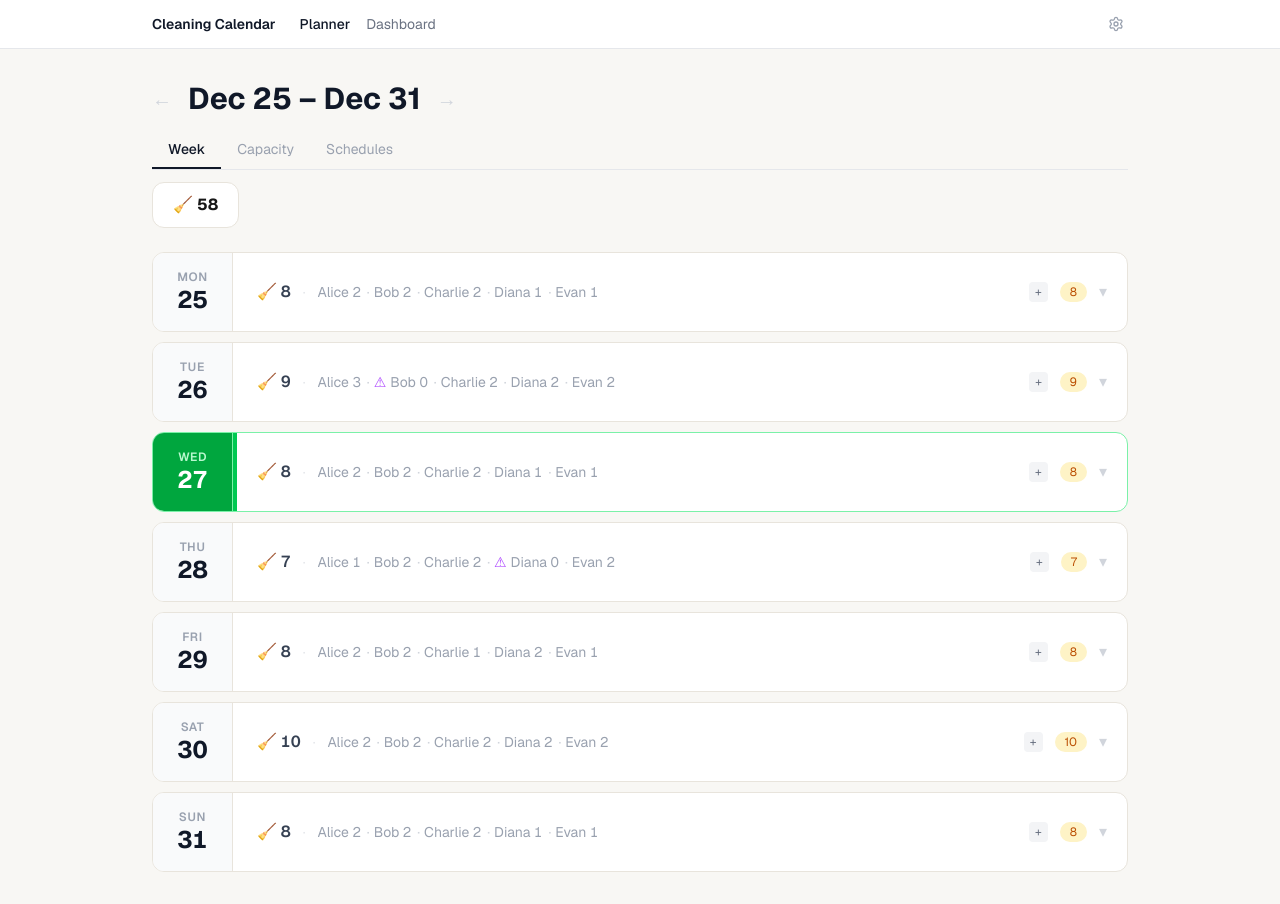
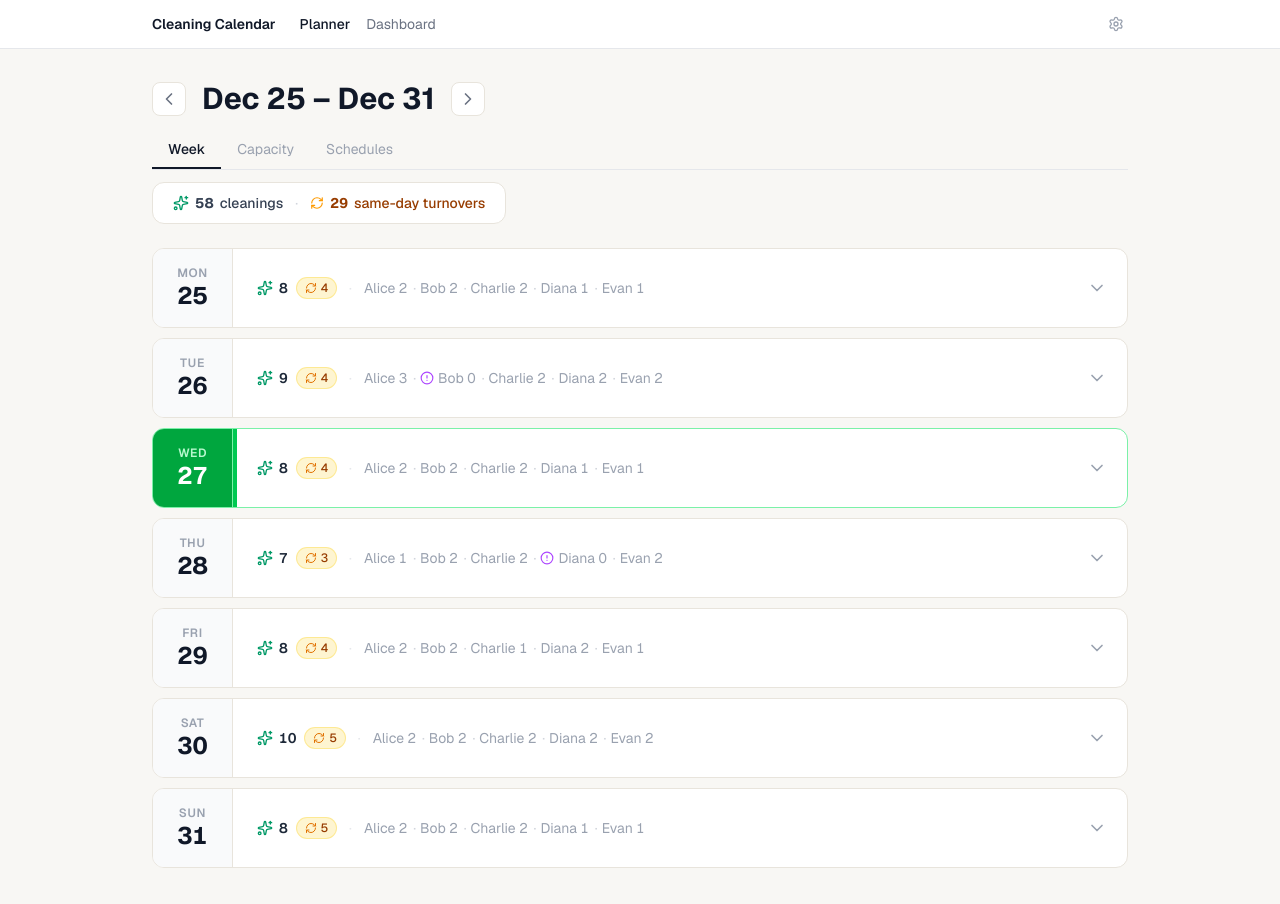
Before and after one commit to jericklamchan/cleaning-calendar, a Next.js app: page /planner/2000-12-25 in a window 1280 px wide. Built offline with nearby package versions, Linux system fonts and the light colour scheme.

Commit message:
refactor: update day row and header stats with consistent lucide icons and streamlined same-day badges

```diff
--- a/components/DayRow.tsx
+++ b/components/DayRow.tsx
@@ -1,6 +1,15 @@
+// components/DayRow.tsx
 "use client";
 
 import { DaySchedule, Cleaner } from "@/types/planner";
+import {
+  ChevronDown,
+  Sparkles,
+  RefreshCw,
+  AlertCircle,
+  Moon,
+  Home,
+} from "lucide-react";
 
 interface DayRowProps {
   day: DaySchedule;
@@ -17,18 +26,21 @@ export default function DayRow({
   isExpanded,
   onToggle,
 }: DayRowProps) {
-  // Total cleanings for the day
-  const totalCleanings = day.cleanings.filter(c => !c.dayOff).length;
+  const activeCleanings = day.cleanings.filter((c) => !c.dayOff);
+  const totalCleanings = activeCleanings.length;
+  const sameDayTurnoversCount = activeCleanings.filter(
+    (c) => c.checkOut && c.checkIn
+  ).length;
 
   return (
     <div
-      className={`bg-white rounded-xl border overflow-hidden ${
+      className={`bg-white rounded-xl border overflow-hidden transition-all ${
         isHighlighted ? "border-green-300" : "border-[#e8e4dc]"
       }`}
     >
       {/* Day Header Row */}
       <div
-        className="flex cursor-pointer hover:bg-gray-50 transition-colors duration-100"
+        className="flex cursor-pointer hover:bg-gray-50 transition-colors duration-100 items-center"
         onClick={onToggle}
       >
         {/* Date Block */}
@@ -55,33 +67,58 @@ export default function DayRow({
           </span>
         </div>
 
-        <div className={`w-1 shrink-0 ${isHighlighted ? "bg-green-500" : ""}`} />
+        <div
+          className={`w-1 shrink-0 self-stretch ${
+            isHighlighted ? "bg-green-500" : ""
+          }`}
+        />
 
         {/* Day Summary Content */}
         <div className="flex-1 min-w-0 px-5 py-4 flex items-center gap-3">
-          <div className="flex items-center gap-4 shrink-0 text-base font-medium tabular-nums">
-            <span className="text-gray-700 font-semibold">🧹 {totalCleanings}</span>
+          {/* Cleaning Stats & Same-Day Count (Icon + Number only) */}
+          <div className="flex items-center gap-2 shrink-0 text-sm font-medium tabular-nums">
+            <span className="text-gray-800 font-semibold flex items-center gap-1.5">
+              <Sparkles className="w-4 h-4 text-emerald-600" />
+              {totalCleanings}
+            </span>
+
+            {sameDayTurnoversCount > 0 && (
+              <span
+                className="text-amber-800 bg-amber-100/80 border border-amber-200/80 px-2 py-0.5 rounded-full text-xs font-medium flex items-center gap-1"
+                title={`${sameDayTurnoversCount} same-day turnover(s)`}
+              >
+                <RefreshCw className="w-3 h-3 text-amber-600" />
+                {sameDayTurnoversCount}
+              </span>
+            )}
           </div>
+
           <span className="text-gray-200 text-sm shrink-0">·</span>
 
+          {/* Cleaners Summary */}
           <div className="flex items-center gap-1.5 text-sm text-gray-400 tabular-nums min-w-0 overflow-hidden">
             {cleaners.map((cleaner, cIdx) => {
-              const cleanerCleanings = day.cleanings.filter(
-                (c) => c.cleaner.id === cleaner.id && !c.dayOff
+              const cleanerCleanings = activeCleanings.filter(
+                (c) => c.cleaner.id === cleaner.id
               ).length;
               const hasOff = day.cleanings.some(
                 (c) => c.cleaner.id === cleaner.id && c.dayOff
               );
 
               return (
-                <span key={cleaner.id} className="flex items-center gap-1 shrink-0">
+                <span
+                  key={cleaner.id}
+                  className="flex items-center gap-1 shrink-0"
+                >
                   {cIdx > 0 && <span className="text-gray-300">·</span>}
                   {hasOff && (
-                    <span className="text-purple-500" title={`${cleaner.name} · tentative day off`}>
-                      ⚠
+                    <span title={`${cleaner.name} · tentative day off`}>
+                      <AlertCircle className="w-3.5 h-3.5 text-purple-500" />
                     </span>
                   )}
-                  <span>{cleaner.name} {cleanerCleanings}</span>
+                  <span>
+                    {cleaner.name} {cleanerCleanings}
+                  </span>
                 </span>
               );
             })}
@@ -89,43 +126,36 @@ export default function DayRow({
 
           <div className="flex-1" />
 
-          <button
-            title="Add manual cleaning"
-            className="text-xs px-1.5 py-0.5 rounded bg-gray-100 text-gray-500 hover:bg-gray-200 shrink-0"
-            onClick={(e) => {
-              e.stopPropagation();
-            }}
-          >
-            +
-          </button>
-
-          {totalCleanings > 0 && (
-            <span className="text-xs font-normal px-2.5 py-0.5 rounded-full shrink-0 bg-amber-100 text-amber-700">
-              {totalCleanings}
-            </span>
-          )}
-          <span className="text-base text-gray-300 hover:text-gray-500 shrink-0">▾</span>
+          <ChevronDown
+            className={`w-5 h-5 text-gray-400 transition-transform duration-200 shrink-0 ${
+              isExpanded ? "rotate-180 text-gray-600" : ""
+            }`}
+          />
         </div>
       </div>
 
       {/* Expanded Drawer Details */}
       {isExpanded && (
-        <div className="border-t border-gray-100">
-          <div className="flex flex-col gap-3 p-3 border-b border-gray-100">
+        <div className="border-t border-gray-100 bg-gray-50/30">
+          {/* Day off notices */}
+          {day.cleanings.some((c) => c.dayOff) && (
+            <div className="flex flex-col gap-2 p-3 border-b border-gray-100 bg-purple-50/20">
               {day.cleanings.map(
                 (c, i) =>
                   c.dayOff && (
                     <div
                       key={i}
-                    className="flex items-center gap-3 px-3 py-2 rounded-r-lg border-l-2 text-xs font-normal bg-purple-50/50 border-purple-400 text-purple-800"
+                      className="flex items-center gap-2 px-3 py-1.5 rounded-r-lg border-l-2 text-xs font-normal border-purple-400 text-purple-800"
                     >
-                    <span aria-hidden="true">🌙</span>
-                    <span className="flex-1">{c.cleaner.name} · tentative day off</span>
+                      <Moon className="w-3.5 h-3.5 text-purple-600" />
+                      <span>{c.cleaner.name} · tentative day off</span>
                     </div>
                   )
               )}
             </div>
+          )}
 
+          {/* Cleaner assignment breakdown */}
           {cleaners.map((cleaner) => {
             const assignedCleanings = day.cleanings.filter(
               (c) => c.cleaner.id === cleaner.id && !c.dayOff
@@ -133,30 +163,49 @@ export default function DayRow({
             return (
               <div
                 key={cleaner.id}
-                className="flex gap-3 px-4 py-3 border-t border-gray-100 first:border-t-0"
+                className="flex gap-3 px-4 py-3 border-t border-gray-100 first:border-t-0 bg-white"
               >
                 <span className="text-sm font-semibold text-gray-900 w-24 shrink-0 pt-0.5">
                   {cleaner.name}
                 </span>
                 <div className="flex flex-wrap gap-1.5 items-center flex-1 min-w-0">
                   {assignedCleanings.length === 0 ? (
-                    <span className="text-xs text-gray-300 italic">No assignments</span>
+                    <span className="text-xs text-gray-300 italic">
+                      No assignments
+                    </span>
                   ) : (
                     assignedCleanings.map((assignment, idx) => {
-                        const isSameDayTurnover = Boolean(assignment.checkOut && assignment.checkIn);
+                      const isSameDay = Boolean(
+                        assignment.checkOut && assignment.checkIn
+                      );
 
                       return (
                         <span
                           key={idx}
-                            className={`text-xs px-2.5 py-1 rounded font-medium flex items-center gap-1.5 ${
-                            isSameDayTurnover
+                          className={`text-xs px-2.5 py-1 rounded font-medium flex items-center gap-1.5 transition-colors ${
+                            isSameDay
                               ? "bg-amber-100 text-amber-800 border border-amber-200"
-                                : "bg-gray-100 text-gray-700"
+                              : "bg-gray-100 text-gray-700 hover:bg-gray-200"
                           }`}
-                            title={`${assignment.property?.name || 'Property'}${assignment.checkOut ? ` · Out: \${assignment.checkOut.time}` : ''}${assignment.checkIn ? ` · In: \${assignment.checkIn.time}` : ''}`}
+                          title={`${assignment.property?.name}${
+                            assignment.checkOut
+                              ? ` · Out: \${assignment.checkOut.time}`
+                              : ""
+                          }${
+                            assignment.checkIn
+                              ? ` · In: \${assignment.checkIn.time}`
+                              : ""
+                          }`}
                         >
-                            {isSameDayTurnover && <span className="w-1.5 h-1.5 rounded-sm bg-amber-400"></span>}
-                            {assignment.property?.name || `Property #${idx + 1}`}
+                          {isSameDay ? (
+                            <RefreshCw className="w-3.5 h-3.5 text-amber-600 shrink-0" />
+                          ) : (
+                            <Home className="w-3.5 h-3.5 text-gray-500 shrink-0" />
+                          )}
+                          <span>
+                            {assignment.property?.name ||
+                              `Property #${idx + 1}`}
+                          </span>
                         </span>
                       );
                     })
@@ -166,9 +215,10 @@ export default function DayRow({
             );
           })}
 
-          <div className="px-4 py-2 border-t border-gray-100 flex gap-4 flex-wrap">
-            <span className="text-xs text-gray-400 flex items-center gap-1">
-              <span className="inline-block w-2 h-2 rounded-sm bg-amber-200"></span> same-day turnover
+          <div className="px-4 py-2.5 border-t border-gray-100 flex gap-4 flex-wrap bg-gray-50 text-xs text-gray-500">
+            <span className="flex items-center gap-1.5">
+              <RefreshCw className="w-3 h-3 text-amber-500" />
+              same-day turnover (check-out & check-in)
             </span>
           </div>
         </div>
--- a/components/Planner.tsx
+++ b/components/Planner.tsx
@@ -1,8 +1,10 @@
+// components/Planner.tsx
 "use client";
 
 import { useState } from "react";
 import { DaySchedule, Cleaner } from "@/types/planner";
 import DayRow from "@/components/DayRow";
+import { ChevronLeft, ChevronRight, Sparkles, RefreshCw } from "lucide-react";
 
 interface PlannerClientProps {
   schedule: DaySchedule[];
@@ -25,9 +27,15 @@ export default function Planner({
     setExpandedDays((prev) => ({ ...prev, [date]: !prev[date] }));
   };
 
-  // Compute total weekly cleanings dynamically
+  // Compute total weekly cleanings and same-day turnovers
   const totalWeekCleanings = schedule.reduce(
     (acc, day) => acc + day.cleanings.filter((c) => !c.dayOff).length,
+    0
+  );
+
+  const totalWeekSameDayTurnovers = schedule.reduce(
+    (acc, day) =>
+      acc + day.cleanings.filter((c) => !c.dayOff && c.checkOut && c.checkIn).length,
     0
   );
 
@@ -39,12 +47,20 @@ export default function Planner({
         <div className="mb-6">
           <div className="flex justify-between items-center">
             <div className="flex items-center">
-              <a href={prevHref} className="text-xl font-light text-gray-300 hover:text-gray-600 transition-colors">
-                ←
+              <a
+                href={prevHref}
+                className="p-1.5 rounded-lg border border-[#e8e4dc] bg-white text-gray-500 hover:bg-gray-50 transition-colors"
+                aria-label="Previous week"
+              >
+                <ChevronLeft className="w-5 h-5" />
               </a>
               <h1 className="text-3xl font-bold text-gray-900 mx-4">{weekLabel}</h1>
-              <a href={nextHref} className="text-xl font-light text-gray-300 hover:text-gray-600 transition-colors">
-                →
+              <a
+                href={nextHref}
+                className="p-1.5 rounded-lg border border-[#e8e4dc] bg-white text-gray-500 hover:bg-gray-50 transition-colors"
+                aria-label="Next week"
+              >
+                <ChevronRight className="w-5 h-5" />
               </a>
             </div>
           </div>
@@ -63,8 +79,16 @@ export default function Planner({
           </div>
 
           {/* Quick Counter Badge */}
-          <div className="flex items-center gap-6 bg-white border border-[#e8e4dc] rounded-xl px-5 py-2.5 w-fit mt-3">
-            <span>🧹 <strong>{totalWeekCleanings}</strong></span>
+          <div className="flex items-center gap-3 bg-white border border-[#e8e4dc] rounded-xl px-5 py-2.5 w-fit mt-3 text-sm text-gray-700">
+            <span className="flex items-center gap-1.5 font-medium">
+              <Sparkles className="w-4 h-4 text-emerald-600" />
+              <strong>{totalWeekCleanings}</strong> cleanings
+            </span>
+            <span className="text-gray-300">·</span>
+            <span className="text-amber-800 flex items-center gap-1.5 font-medium">
+              <RefreshCw className="w-3.5 h-3.5 text-amber-500" />
+              <strong>{totalWeekSameDayTurnovers}</strong> same-day turnovers
+            </span>
           </div>
         </div>
 
```
Lines whose indentation alone changed are shown as unchanged.
